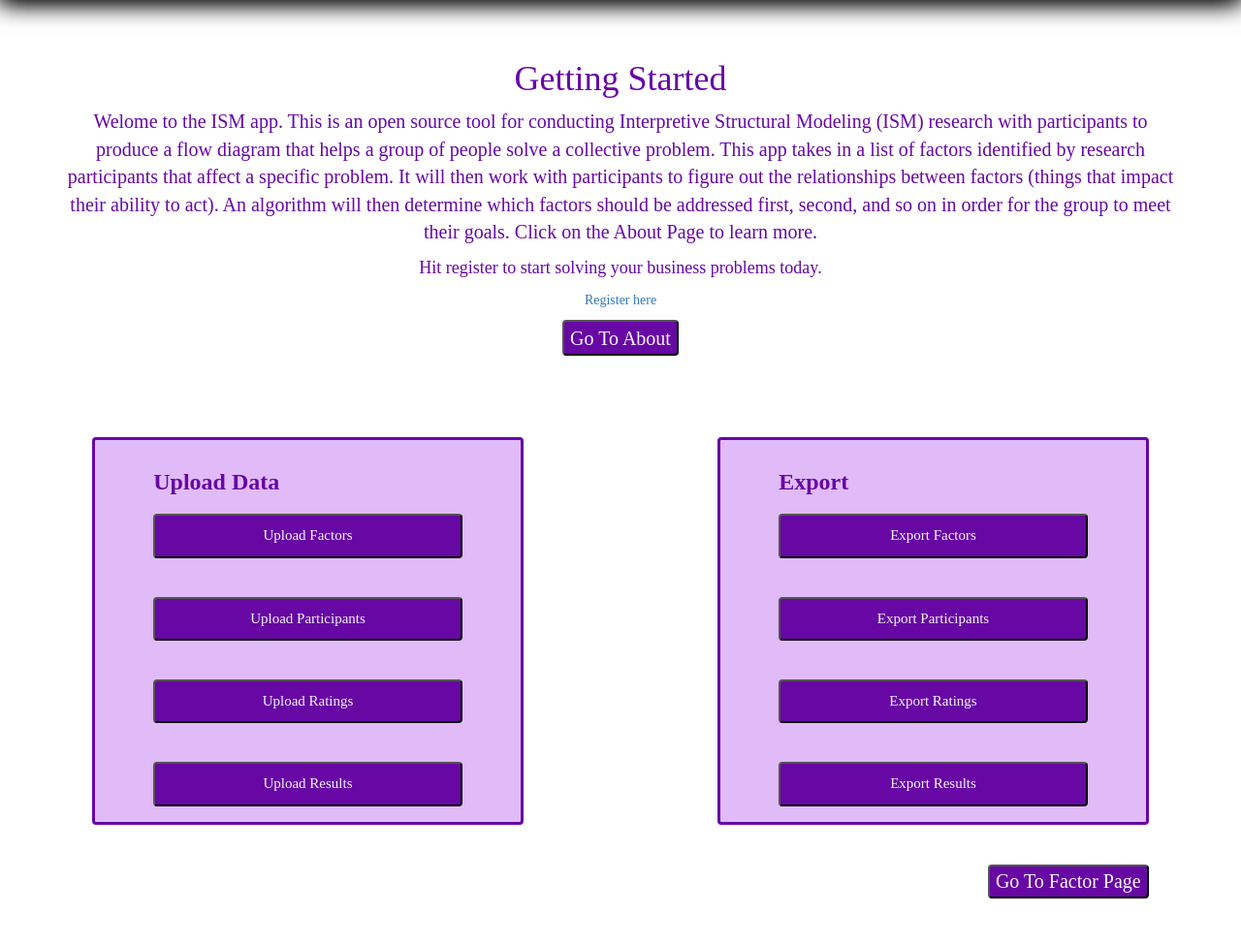
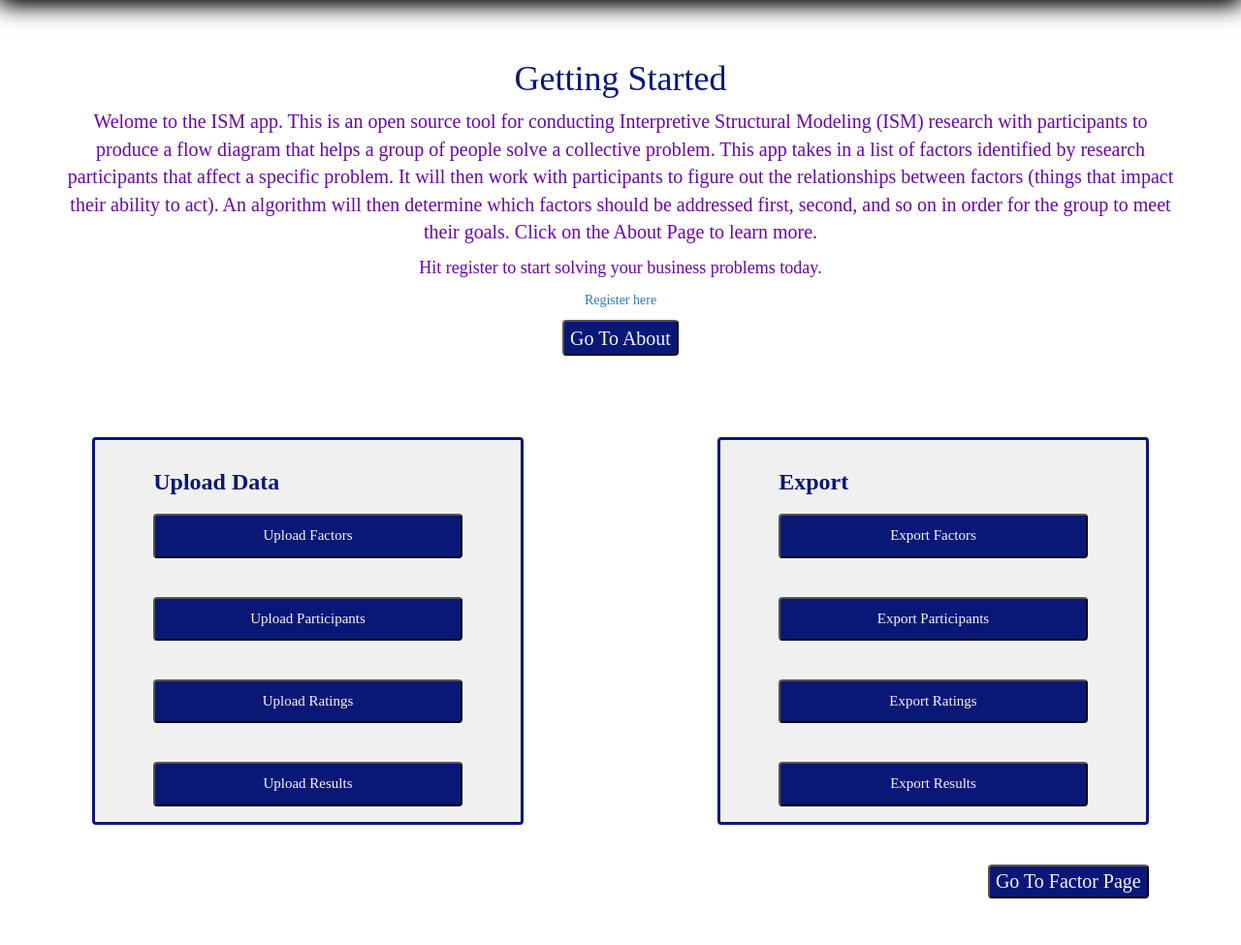
Before and after one commit to VERSO-UVM/Interactive-Management-App, a Flask app: page / in a window 1280 px wide. Shown: the part 80-1055 px from the top of the page at 97% size. Run offline with Flask 3, Linux system fonts and the light colour scheme; some libraries are stand-ins or nearby versions.

Commit message:
made changes to index css

```diff
--- a/flask_app/static/css/index.css
+++ b/flask_app/static/css/index.css
@@ -1,6 +1,15 @@
+/* Color Variables */
+:root {
+  --button_color: #091876;
+  --outline: black;
+  --text: #091876;
+  --main_background: 	#F0F0F0;
+  --white: whitesmoke;
+}
+
 /* "Getting Started" title */
 h1 {
-    color: #6707A4;
+    color: var(--button_color);
     padding-top: 5%;
     text-align: center;
 }
@@ -30,12 +39,12 @@ h1 {
 .loadContainer {
   grid-area: loadContainer;
   border-style: solid;
-  border-color: #6707A4;
+  border-color: var(--button_color);
   height: 400px;
   width: 70%;
   justify-self: center;
   margin: 0;
-  background-color: #E0BBF7;
+  background-color: var(--main_background);
   border-radius: 4px;
 }
 
@@ -43,19 +52,19 @@ h1 {
 .exportContainer {
   grid-area: exportContainer;
   border-style: solid;
-  border-color: #6707A4;
+  border-color: var(--button_color);
   height: 400px;
   width: 70%;
   justify-self: center;
   margin: 0;
-  background-color: #E0BBF7;
+  background-color: var(--main_background);
   border-radius: 4px;
 }
 
 /* Positioning for "Load" and "Export" titles */
 .shared-style {
   text-align: left;
-  color: #6707A4;
+  color: var(--button_color);
   max-width: 100%;
   margin: 0;
   height: 10%;
@@ -93,7 +102,7 @@ h4 {
 
 /* "Go To Factor" button */
 .goToFactor {
-  background-color: #6707A4;
+  background-color: var(--button_color);
   color: whitesmoke;
   text-align: center;
   text-decoration: none;
@@ -106,7 +115,7 @@ h4 {
 
 /* "Go To About" button */
 .goToAbout {
-  background-color: #6707A4;
+  background-color: var(--button_color);
   color: whitesmoke;
   text-align: center;
   text-decoration: none;
@@ -125,7 +134,7 @@ h4 {
 
 /* Styling */
 .loadButton {
-  background-color: #6707A4;
+  background-color: var(--button_color);
   color: whitesmoke;
   font-size: 15px;
   padding-top: 10px;
@@ -142,7 +151,7 @@ h4 {
 /* Hover styling for "Load" buttons */
 .load :hover {
   background-color: white;
-  color: #480373;
+  color: var(--button_color);
   text-decoration: none;
 }
 
@@ -154,7 +163,7 @@ h4 {
 
 /* Styling */
 .exportButton {
-  background-color: #6707A4;
+  background-color: var(--button_color);
   color: whitesmoke;
   font-size: 15px;
   padding-top: 10px;
@@ -171,6 +180,6 @@ h4 {
 /* Hover styling for "Export" buttons */
 .export :hover {
   background-color: white;
-  color: #480373;
+  color: var(--button_color);
   text-decoration: none;
 }
```
